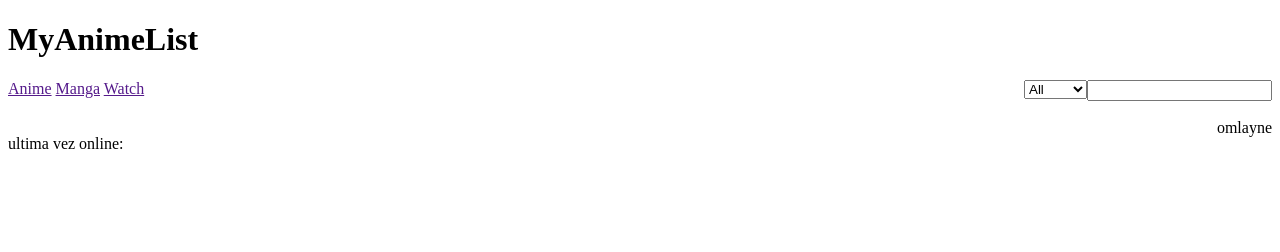
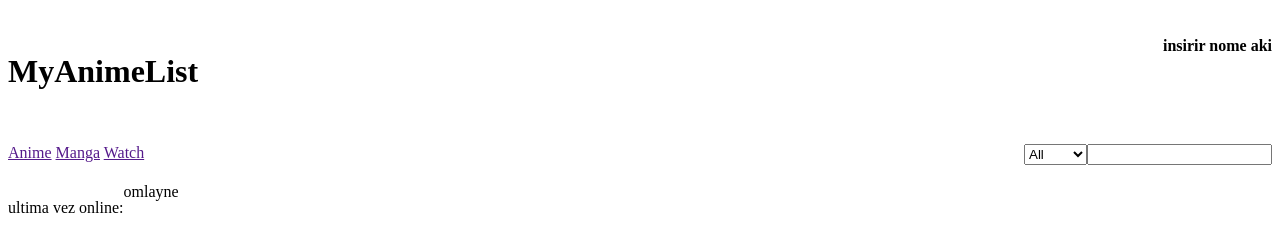
Before and after one commit to erickbedaque/erickbdq, a plain HTML site: page my anime list/index.html in a window 1280 px wide. Drawn offline with Linux system fonts and the light colour scheme.

Commit message:
Add files via upload

```diff
--- a/my anime list/index.html
+++ b/my anime list/index.html
@@ -13,7 +13,8 @@
     <header>
 
         <h1>
-            MyAnimeList
+            <p>MyAnimeList</p>
+            <p class="name">insirir nome aki</p>
         </h1>
 
         <div class="nav_bar">
--- a/my anime list/style.css
+++ b/my anime list/style.css
@@ -21,6 +21,26 @@
 .profile_info_content {
 
     display: flex;
+
+}
+
+h1 {
+
+    display: flex;
     justify-content: space-between;
 
 }
+
+.name {
+
+    font-size: medium;
+    font-style: normal;
+}
+
+.select {
+
+    display: flex;
+    flex-direction: row;
+    justify-content: center;
+    text-align: start;
+}
```
